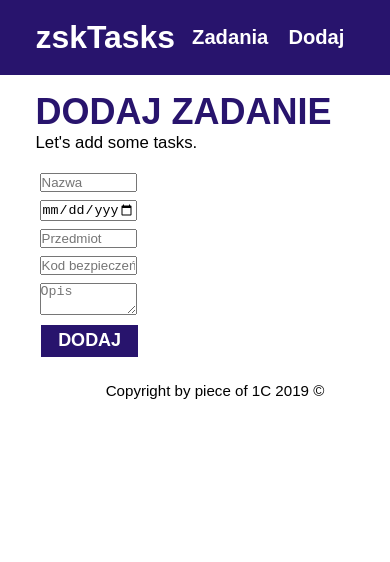
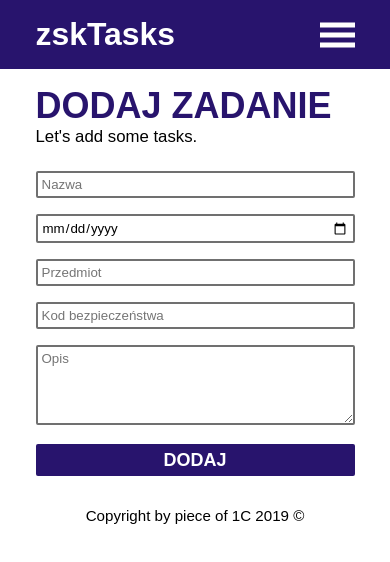
Before and after one commit to tripleadev/zsktasks-website, a Gatsby site: page /add in a window 390 px wide. Built offline with nearby package versions, Linux system fonts and the light colour scheme; Gatsby itself is replaced by a stand-in of ours.

Commit message:
Change styles in grid and form, add some responsibility, add menu icon

```diff
--- a/src/components/form.css
+++ b/src/components/form.css
@@ -1,16 +1,34 @@
 .form {
-  max-width: 50%;
+  max-width: 50vh;
   margin-top: 1rem;
+}
+
+@media screen and (max-width: 479px) {
+  .form {
+    max-width: 100%;
+    width: 100%;
+
+    display: flex;
+    flex-direction: column;
+    align-items: center;
+    justify-content: center;
+  }
 }
 
 form {
   display: flex;
+  width: 100%;
   flex-direction: column;
 }
 
 form * {
-  width: 25vw;
-  margin: .3em;
+  width: 100%;
+  min-width: 250px;
+  margin: .6em 0;
+  padding: .3em;
+  border: 2px solid #707070;
+  border-radius: 2px;
+  font-family: 'Poppins', sans-serif;
 }
 
 form button {
@@ -23,3 +41,9 @@ form button {
   font-family: 'Poppins', sans-serif;
   cursor: pointer;
 }
+
+form textarea {
+  height: 80px;
+  max-width: 100%;
+  width: 100%;
+}
--- a/src/components/header.css
+++ b/src/components/header.css
@@ -34,8 +34,56 @@ header {
   color: white;
 }
 
-@media screen and (max-width: 375px) {
-  list {
-    height: 100vh;
+.header .menuIcon {
+  display: none;
+}
+
+.menuIcon {
+  width: 35px;
+  height: 25px;
+  display: inline-block;
+  position: relative;
+
+  background: transparent;
+  border: none;
+}
+
+.menuIcon .bar {
+  width: 100%;
+  height: 5px;
+  position: absolute;
+  background: white;
+
+  left: 0;
+  top: 50%;
+  transform: translateY(-50%);
+}
+
+.menuIcon .bar::before,
+.menuIcon .bar::after {
+  width: 100%;
+  height: 5px;
+  position: absolute;
+  background: white;
+
+  content: '';
+  left: 0;
+}
+
+.menuIcon .bar::before {
+  top: -10px;
+}
+
+.menuIcon .bar::after {
+  top: 10px;
+}
+
+@media screen and (max-width: 479px) {
+  .header .list {
+    display: none;
+  }
+
+  .header .menuIcon {
+    display: block;
   }
 }
--- a/src/components/header.js
+++ b/src/components/header.js
@@ -11,6 +11,9 @@ const Header = ({ siteTitle }) => (
         {" "}
         {siteTitle}{" "}
       </Link>
+      <button className="menuIcon">
+        <div className="bar"></div>
+      </button>
       <ul className="list">
         <li>
           <Link to="/">Zadania</Link>
--- a/src/components/layout.css
+++ b/src/components/layout.css
@@ -39,3 +39,9 @@ footer {
   margin: 20px;
   font-size: .9em;
 }
+
+@media screen and (max-width: 479px) {
+  footer {
+    margin: 20px 0;
+  }
+}
```
Also changed, not shown: src/components/grid.css (+18 -3 lines), src/components/grid.js (+5 -3 lines).
